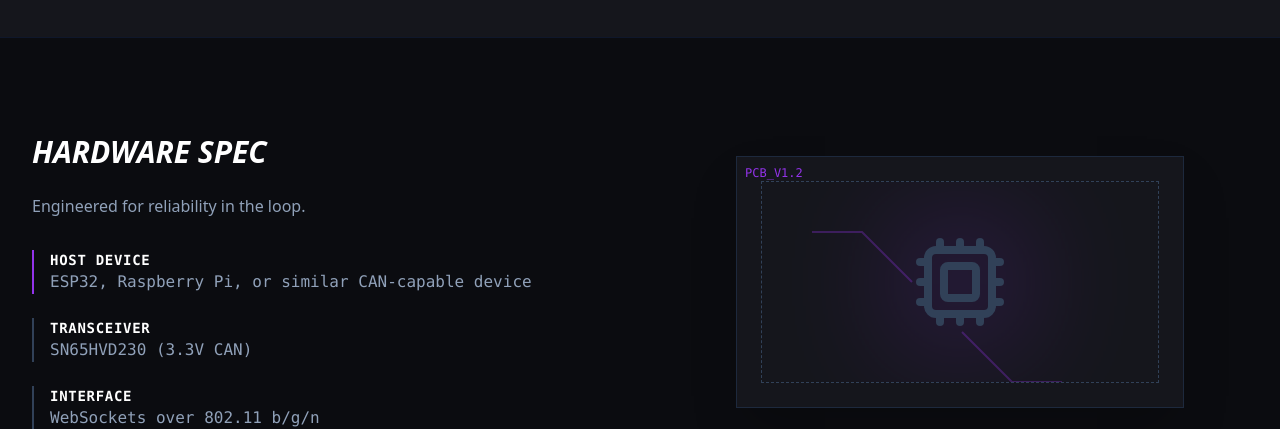
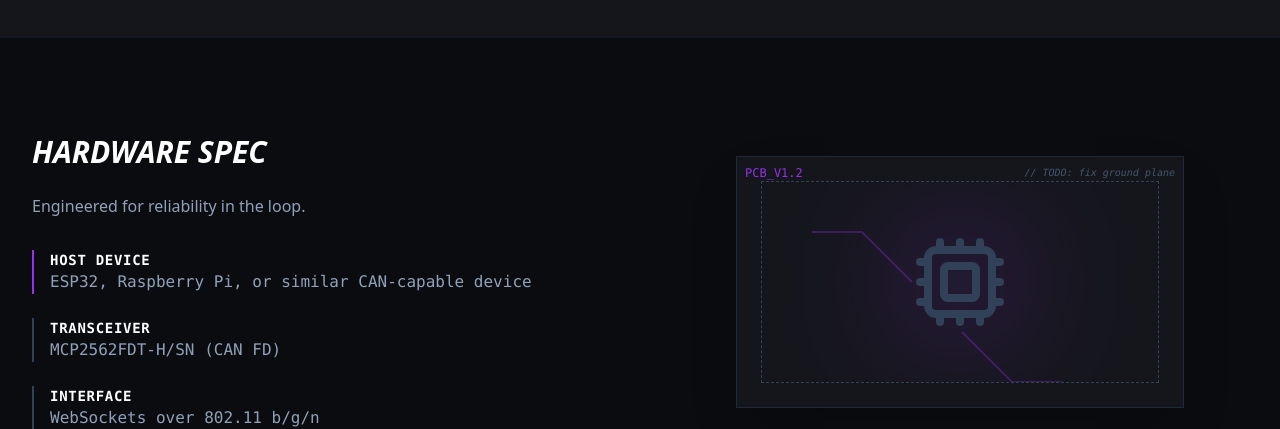
Before and after one commit to Western-Formula-Racing/project-pecan-website, a React (Vite) app: page / in a window 1280 px wide. Shown: the part 2233-2662 px from the top of the page. Built offline with nearby package versions, Linux system fonts and the light colour scheme.

Commit message:
Update hardware spec details

```diff
--- a/src/App.tsx
+++ b/src/App.tsx
@@ -160,7 +160,7 @@ const Navbar = () => {
 };
 
 const ConsoleAnimation = () => {
-  const [lines, setLines] = useState<Array<{text: string, color: string, id: number}>>([]);
+  const [lines, setLines] = useState<Array<{ text: string, color: string, id: number }>>([]);
   const [connectionText, setConnectionText] = useState("");
   const [connectionStatus, setConnectionStatus] = useState<'hidden' | 'typing' | 'flashing' | 'connected'>('hidden');
   const scrollRef = useRef<HTMLDivElement>(null);
@@ -237,8 +237,7 @@ const ConsoleAnimation = () => {
     <div className="col-span-2 bg-[#0B0C10] p-4 rounded border border-slate-800 h-32 relative text-xs font-mono flex flex-col">
       {/* Fixed connection status at top */}
       {connectionStatus !== 'hidden' && (
-             <div className={`mb-1 ${
-                connectionStatus === 'connected' ? 'text-green-500' :
+        <div className={`mb-1 ${connectionStatus === 'connected' ? 'text-green-500' :
           connectionStatus === 'flashing' ? 'text-yellow-500 animate-pulse' : 'text-yellow-500'
           }`}>
           {connectionText}
@@ -265,7 +264,7 @@ const LiveDashboard = () => {
   const timeRef = useRef(10);
   const rpmRef = useRef(8450);
   const throttleRef = useRef(88);
-  const [chartData, setChartData] = useState<Array<{time: number, rpm: number, throttle: number}>>(() => {
+  const [chartData, setChartData] = useState<Array<{ time: number, rpm: number, throttle: number }>>(() => {
     // Initialize with 10 seconds of historical data
     const initialData = [];
     let currentRpm = 8450;
@@ -450,7 +449,7 @@ const Hero = () => {
             Wireless CAN Diagnostic
           </div>
           <h1 className="text-5xl sm:text-6xl lg:text-7xl font-black text-white tracking-tighter italic mb-6 uppercase leading-none">
-            Vehicle Data <br/>
+            Vehicle Data <br />
             <span className="text-transparent bg-clip-text bg-gradient-to-r from-[#9333ea] to-[#ff0055]">Unteathered</span>
           </h1>
           <p className="text-lg text-slate-400 mb-8 leading-relaxed max-w-lg mx-auto lg:mx-0 font-mono">
@@ -676,7 +675,7 @@ const TechnicalSpecs = () => {
               </div>
               <div className="border-l-2 border-slate-700 pl-4 hover:border-[#9333ea] transition-colors">
                 <h4 className="text-white font-bold text-sm uppercase tracking-wider">Transceiver</h4>
-                <p className="text-slate-400">SN65HVD230 (3.3V CAN)</p>
+                <p className="text-slate-400">MCP2562FDT-H/SN (CAN FD)</p>
               </div>
               <div className="border-l-2 border-slate-700 pl-4 hover:border-[#9333ea] transition-colors">
                 <h4 className="text-white font-bold text-sm uppercase tracking-wider">Interface</h4>
@@ -687,6 +686,7 @@ const TechnicalSpecs = () => {
           <div className="relative flex justify-center">
             <div className="w-full max-w-md aspect-video bg-[#15161c] border border-slate-800 relative p-6 shadow-2xl">
               <div className="absolute top-2 left-2 text-[#9333ea] text-xs font-mono">PCB_V1.2</div>
+              <div className="absolute top-2 right-2 text-slate-600 text-[10px] font-mono italic">// TODO: fix ground plane</div>
               {/* Stylized PCB Art */}
               <div className="w-full h-full border border-dashed border-slate-700 flex items-center justify-center relative overflow-hidden">
                 <div className="absolute top-1/2 left-1/2 -translate-x-1/2 -translate-y-1/2 w-32 h-32 bg-[#9333ea] blur-[60px] opacity-20"></div>
@@ -716,7 +716,7 @@ const Footer = () => {
               <span className="text-white font-black text-lg italic">PROJECT <span className="text-[#9333ea]">PECAN</span></span>
             </div>
             <p className="text-slate-500 text-xs uppercase tracking-wide">
-              Western Formula Racing <br/> Data Acquisition Subsystem
+              Western Formula Racing <br /> Data Acquisition Subsystem
             </p>
           </div>
           {/* Links sections kept simple for brevity */}
```
Lines whose indentation alone changed are shown as unchanged.
